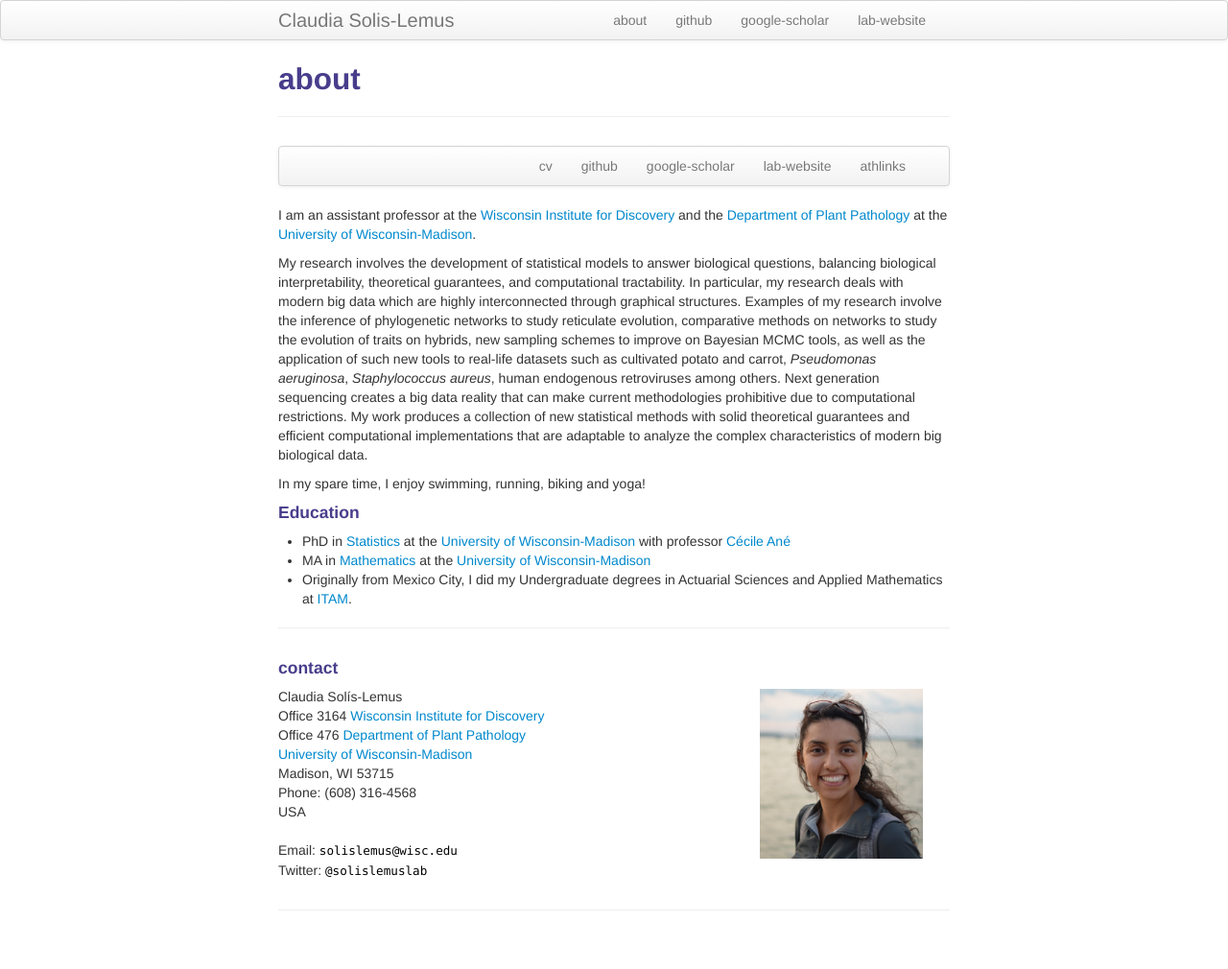
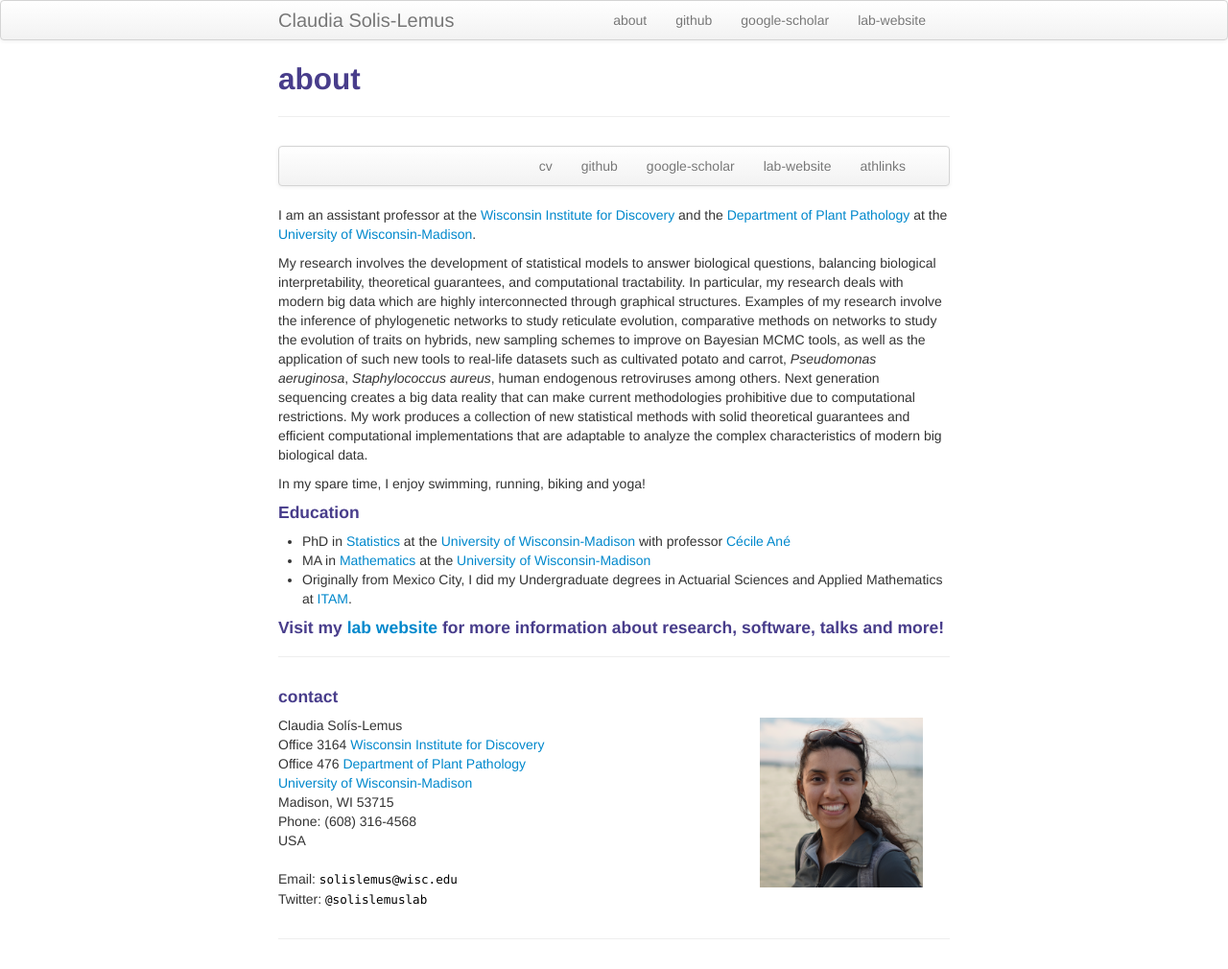
Before and after one commit to crsl4/crsl4.github.io, a Jekyll site: the page built from pages/about.md, in a window 1280 px wide. Shown: the whole page at 96% size. Built offline with Jekyll 4.4.1, drawn with Linux system fonts in a browser that asks for light colours; before the commit the page ends 980 px from its top, so only the background shows below that.

Commit message:
in about added lab website

```diff
--- a/pages/about.md
+++ b/pages/about.md
@@ -29,6 +29,7 @@ In my spare time, I enjoy swimming, running, biking and yoga!
 - Originally from Mexico City, I did my Undergraduate degrees
 in Actuarial Sciences and Applied Mathematics at [ITAM](https://www.itam.mx/en).
 
+#### Visit my [lab website](https://solislemuslab.github.io/) for more information about research, software, talks and more!
 
 ---
 
```
